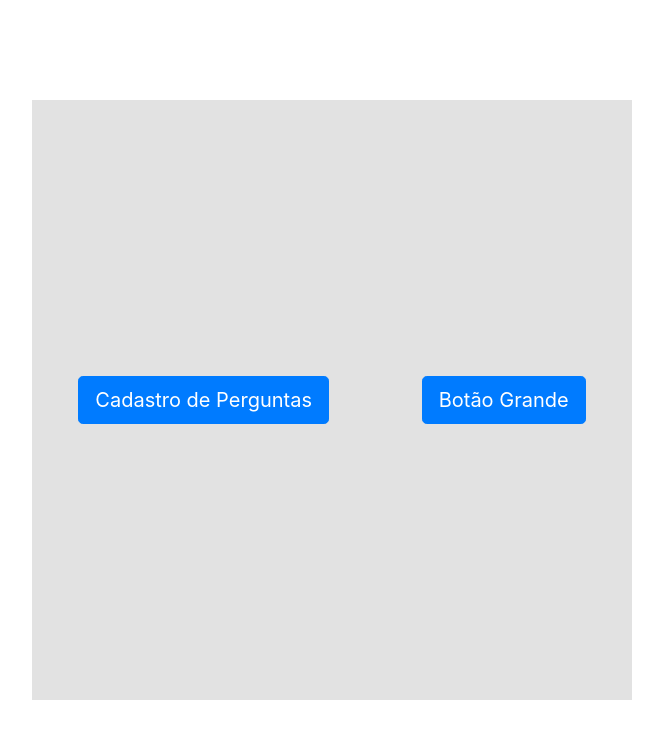
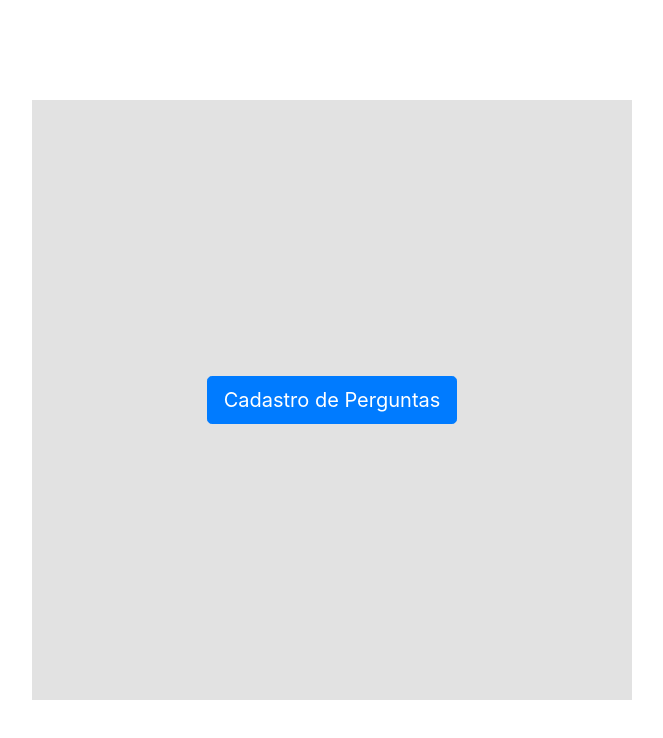
Before and after one commit to samuel-lujan/NLW-midia-simples, a Next.js app in the folder frontend/: page /admin in a window 1280 px wide. Shown: the top 738 px of the page, without its empty margins (308-971 px from the left). Built offline with nearby package versions, Linux system fonts and the light colour scheme.

Commit message:
Adicionando link para página de perguntas

```diff
--- a/frontend/src/pages/admin/index.jsx
+++ b/frontend/src/pages/admin/index.jsx
@@ -1,18 +1,16 @@
 import React from 'react';
 import styles from '../../styles/pages/Admin.module.css'
 import cx from 'classnames';
+import Link from 'next/link';
 
 export default function Admin(){
     return (
         <div className="container d-flex align-items-center justify-content-center h-100">
             <div className={cx(styles.painel, 'd-flex align-items-center w-100')}>
                 <div className="d-flex justify-content-around w-100">
-                    <button type="button" className="btn btn-primary btn-lg ">
-                        Cadastro de Perguntas
-                    </button>
-                    <button type="button" className="btn btn-primary btn-lg">
-                        Botão Grande
-                        </button>
+                    <Link href="/admin/perguntas">
+                        <a className="btn btn-primary btn-lg">Cadastro de Perguntas</a>
+                    </Link>
                 </div>
             </div>
         </div>
```
